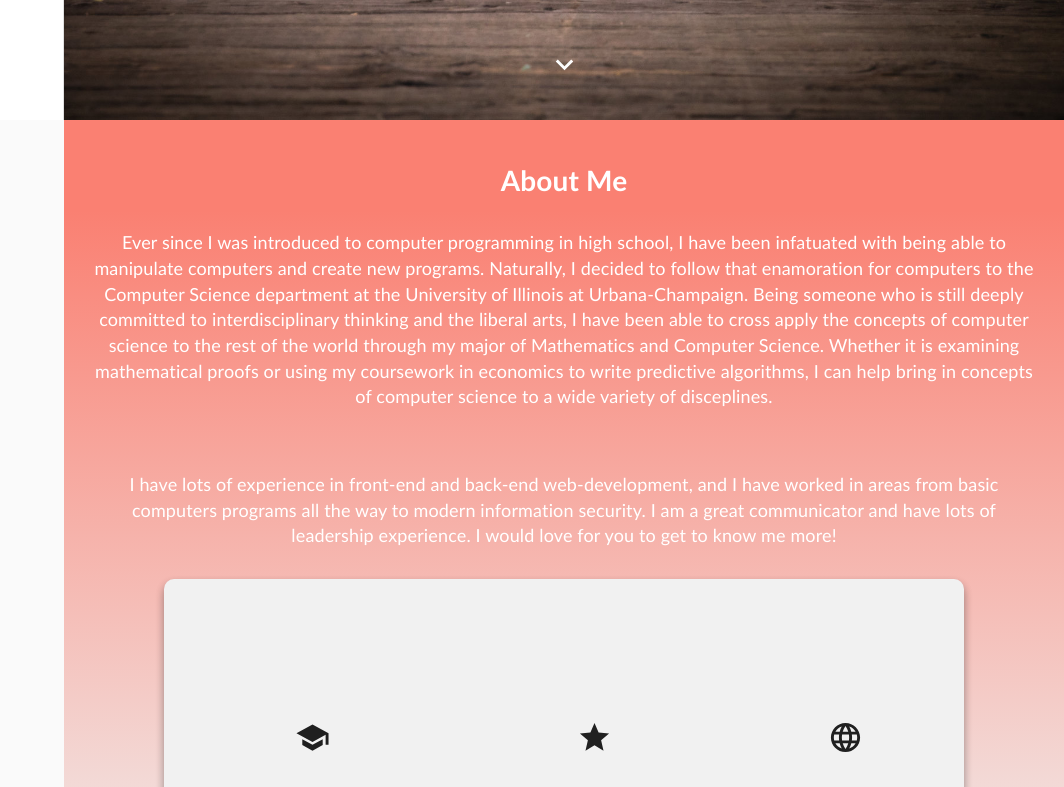
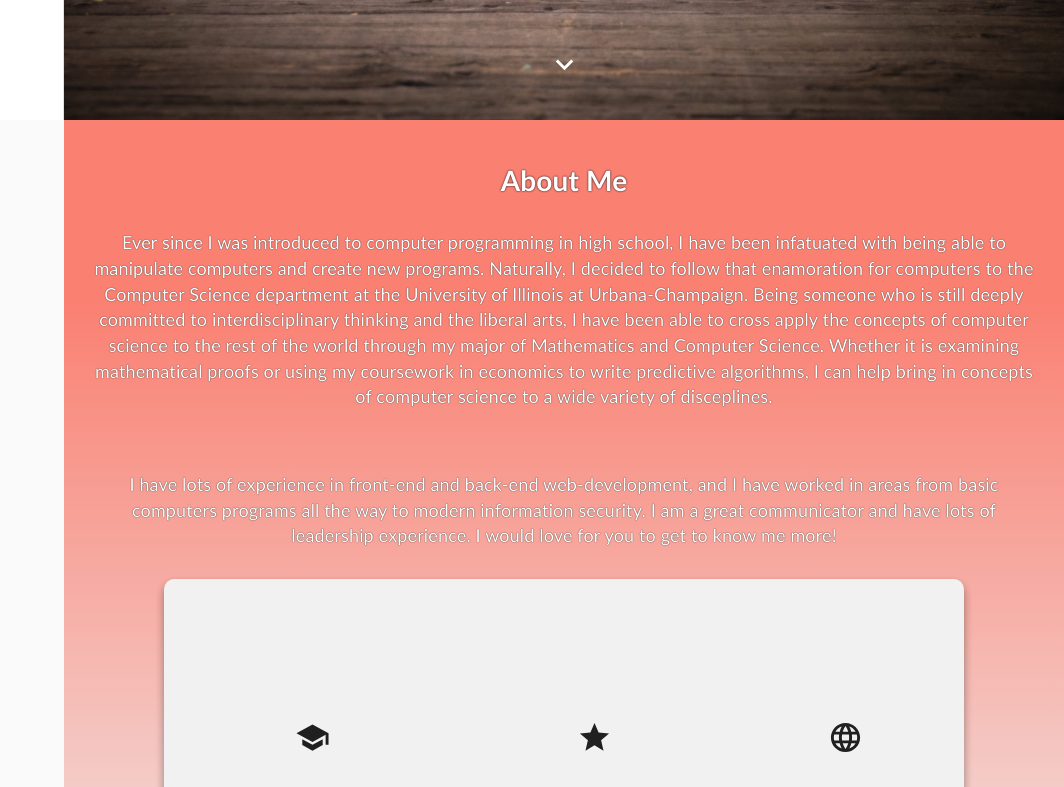
Before and after one commit to nrking0/portfolio, a React (Create React App) app: page / in a window 1280 px wide. Shown: the part 680-1467 px from the top of the page, without its empty margins (216-1280 px from the left). Built offline with nearby package versions, Linux system fonts and the light colour scheme.

Commit message:
Changes about text

```diff
--- a/src/App.css
+++ b/src/App.css
@@ -1,11 +1,11 @@
 
 
-.test {
+.appContainer {
   margin-left: 280px;
 }
 
 @media only screen and (max-width: 600px) {
-  .test {
+  .appContainer {
     margin-left: 0px;
   }
 }
--- a/src/App.js
+++ b/src/App.js
@@ -10,7 +10,7 @@ function App() {
       <div>
       <Sidebar />
       </div>
-      <div className="test">
+      <div className="appContainer">
       <Home />
       <About />
       </div>
--- a/src/Components/About/About.css
+++ b/src/Components/About/About.css
@@ -3,7 +3,7 @@
     font-family: 'Trebuchet MS', 'Lucida Sans Unicode', 'Lucida Grande', 'Lucida Sans', Arial, sans-serif;
     background: rgb(255,255,255);
     /* background: linear-gradient(0deg, rgba(255,255,255,1) 10%, rgba(250,128,114,1) 90%); */
-    background: linear-gradient(0deg, #f1f1f1 10%, rgba(250,128,114,1) 90%);
+    background: linear-gradient(0deg, #f1f1f1 0%, rgba(250,128,114,1) 80%);
     overflow: hidden;
 }
 
@@ -36,12 +36,14 @@
     margin: 3%;
     color: white;
     font-size: large;
+    text-shadow: black 0px 0px 1px;
 }
 
 .AboutText h1{
     margin-top: 4%;
     position: relative;
     color: white;
+    text-shadow: black 0px 0px 2px;
 }
 
 @media only screen and (max-width: 950px) {
```
